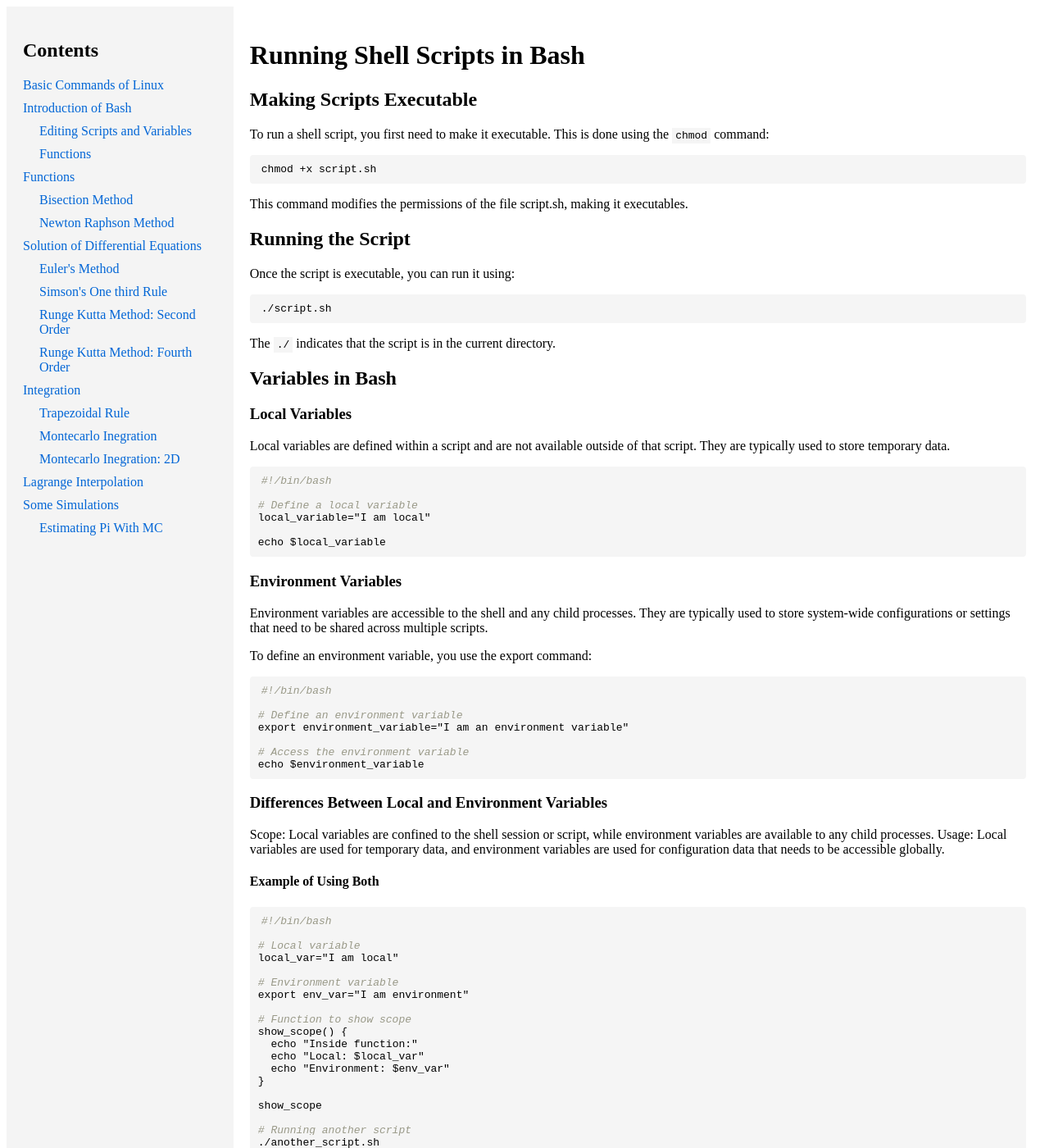
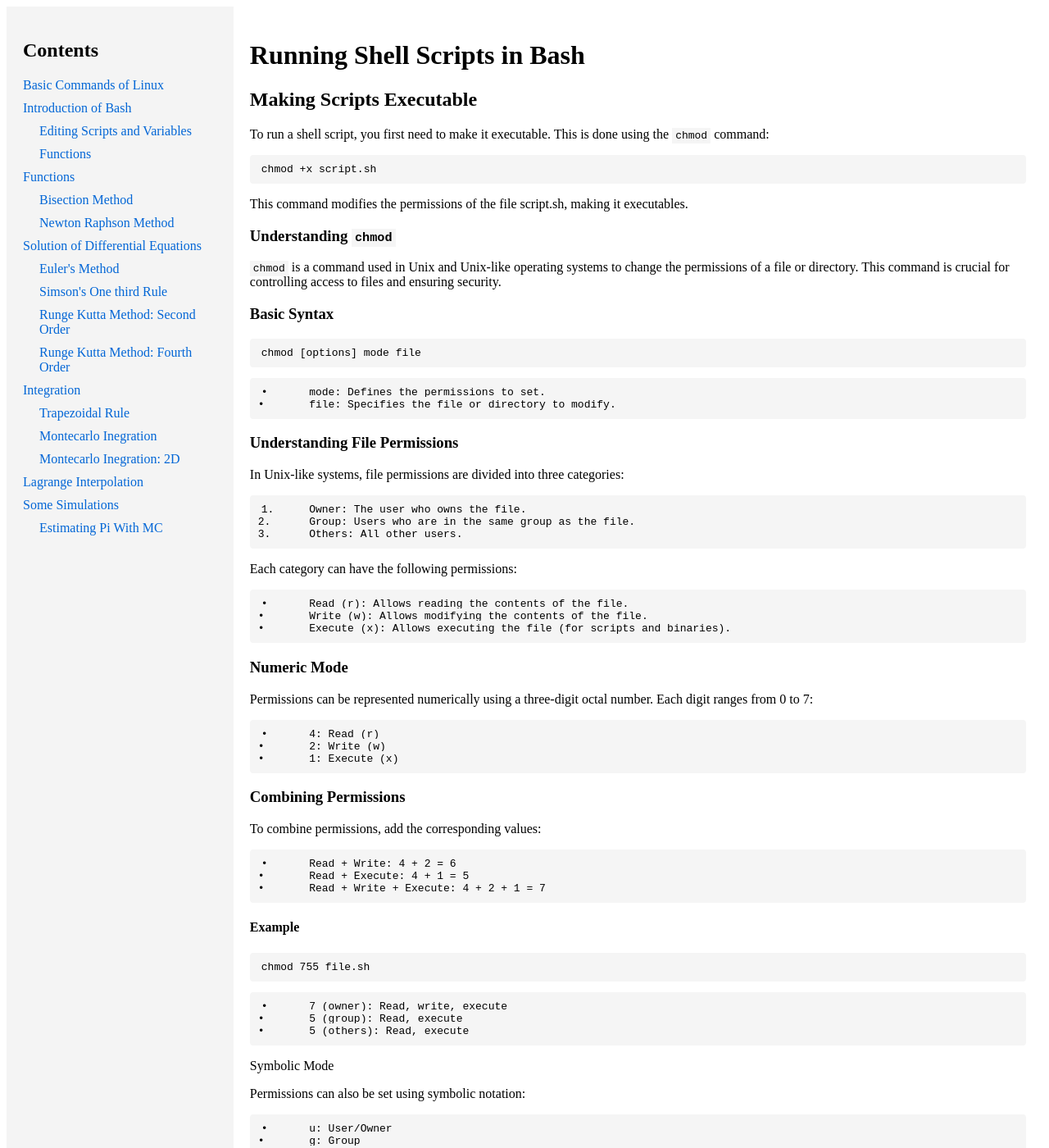
Before and after one commit to mohangiri1/scripting, a Jekyll site: the page built from docs/basics/shell_scripts_and_variables.md, in a window 1280 px wide and 1400 px high. Shown: the whole window at 82% size. Built offline with Jekyll 4.4.1, drawn with Linux system fonts in a browser that asks for light colours; comment, search, counter and statistics services are not loaded; some of the changed text lies outside the part shown.

Commit message:
Update shell_scripts_and_variables.md

````diff
--- a/docs/basics/shell_scripts_and_variables.md
+++ b/docs/basics/shell_scripts_and_variables.md
@@ -10,6 +10,115 @@ To run a shell script, you first need to make it executable. This is done using
 chmod +x script.sh
 ```
 This command modifies the permissions of the file script.sh, making it executables.
+
+### Understanding `chmod`
+
+`chmod` is a command used in Unix and Unix-like operating systems to change the permissions of a file or directory. This command is crucial for controlling access to files and ensuring security.
+
+### Basic Syntax
+
+```bash
+chmod [options] mode file
+```
+	•	mode: Defines the permissions to set.
+	•	file: Specifies the file or directory to modify.
+
+### Understanding File Permissions
+
+In Unix-like systems, file permissions are divided into three categories:
+
+	1.	Owner: The user who owns the file.
+	2.	Group: Users who are in the same group as the file.
+	3.	Others: All other users.
+
+Each category can have the following permissions:
+
+	•	Read (r): Allows reading the contents of the file.
+	•	Write (w): Allows modifying the contents of the file.
+	•	Execute (x): Allows executing the file (for scripts and binaries).
+
+### Numeric Mode
+
+Permissions can be represented numerically using a three-digit octal number. Each digit ranges from 0 to 7:
+
+	•	4: Read (r)
+	•	2: Write (w)
+	•	1: Execute (x)
+
+### Combining Permissions
+
+To combine permissions, add the corresponding values:
+
+	•	Read + Write: 4 + 2 = 6
+	•	Read + Execute: 4 + 1 = 5
+	•	Read + Write + Execute: 4 + 2 + 1 = 7
+
+#### Example
+```bash
+chmod 755 file.sh
+```
+	•	7 (owner): Read, write, execute
+	•	5 (group): Read, execute
+	•	5 (others): Read, execute
+
+Symbolic Mode
+
+Permissions can also be set using symbolic notation:
+
+	•	u: User/Owner
+	•	g: Group
+	•	o: Others
+	•	a: All (user, group, others)
+
+Operators
+
+	•	+: Adds permission
+	•	-: Removes permission
+	•	=: Sets exact permission
+
+#### Example
+```bash
+chmod u+x file.sh
+```
+This command adds execute permission for the owner of file.sh.
+```bash
+chmod g-w file.sh
+```
+This command removes write permission for the group.
+```bash
+chmod a=r file.sh
+```
+This sets read-only permission for all categories.
+
+#### Recursive Changes
+
+To change permissions of a directory and all its contents, use the -R option:
+```bash
+chmod -R 755 /path/to/directory
+```
+This command applies 755 permissions to the directory and all files/subdirectories within it.
+
+### Common Use Cases
+
+#### Making a Script Executable
+```bash
+chmod +x script.sh
+```
+#### Setting Read-Only Permissions
+```bash
+chmod 444 file.txt
+```
+Sets read-only permissions for everyone.
+
+#### Revoking All Permissions
+```bash
+chmod 000 file.txt
+```
+Revokes all permissions, making the file inaccessible.
+
+
+
+
 
 ## Running the Script
 Once the script is executable, you can run it using:
````
